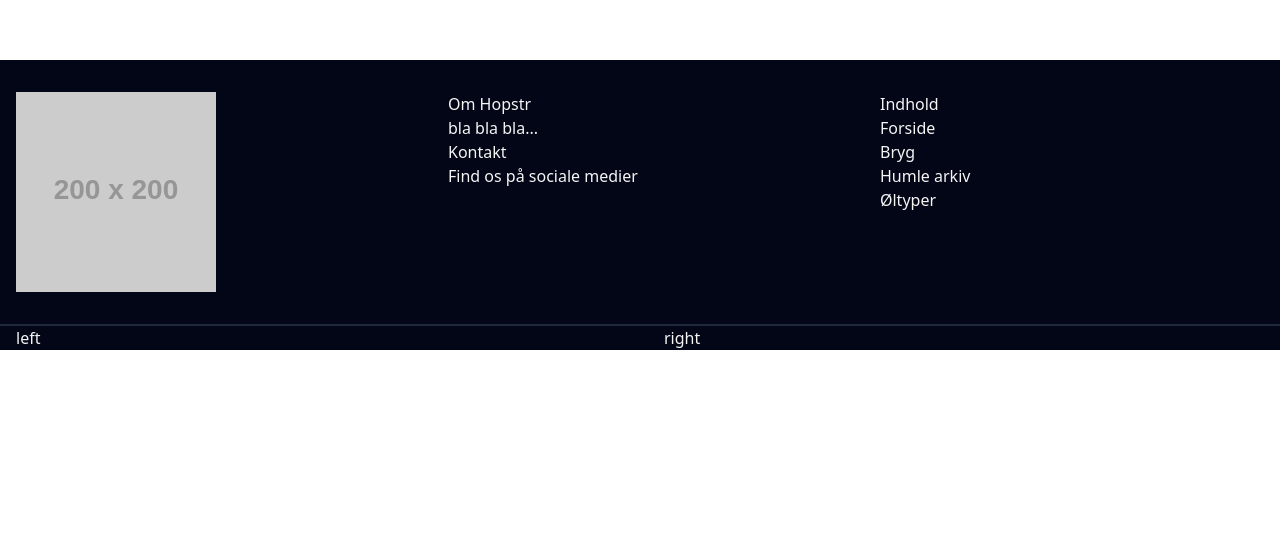
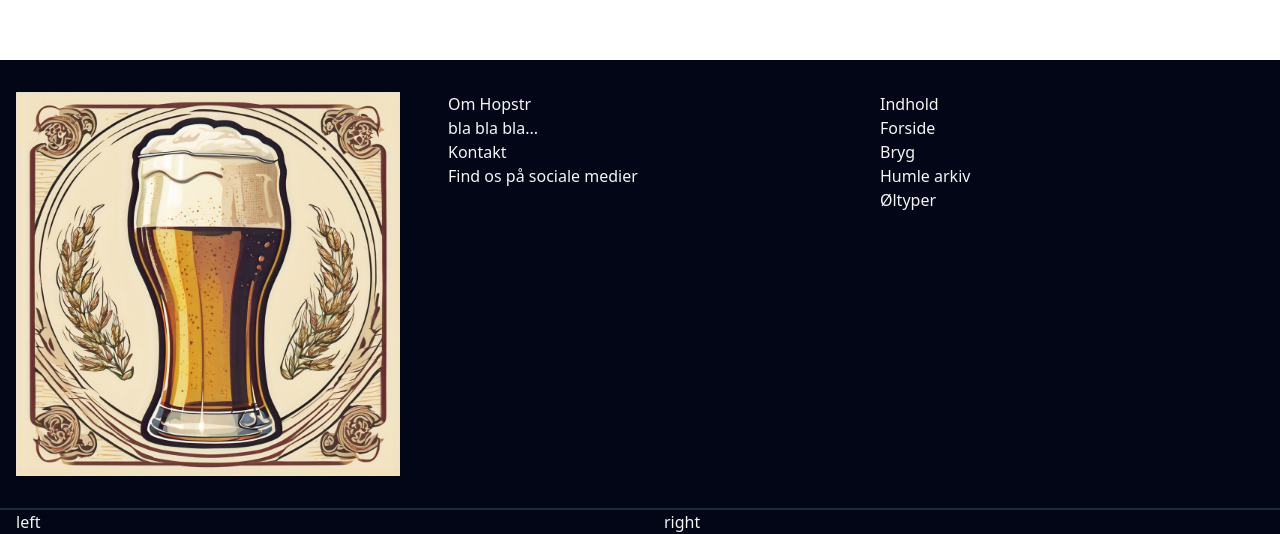
Before and after one commit to kristiannissen/hopstr, an Astro site: page / in a window 1280 px wide. Shown: the part 844-1378 px from the top of the page. Before the commit the page ends 1194 px from the top, so only its background shows below. Built offline with nearby package versions, Linux system fonts and the light colour scheme; Astro itself is replaced by a stand-in of ours; placeholder pictures from the web are drawn by us.

Commit message:
Working on #1

```diff
--- a/src/layouts/Skeleton.astro
+++ b/src/layouts/Skeleton.astro
@@ -5,6 +5,10 @@ import Navigation from "../components/Navigation.astro";
 import Breadcrumbs from "../components/Breadcrumbs.astro";
 
 const { title } = Astro.props.frontmatter || Astro.props;
+
+// Image for footer
+import { Image } from "astro:assets";
+import beerImg from "../assets/images/beerlabel.jpg";
 ---
 
 <!doctype html>
@@ -23,7 +27,7 @@ const { title } = Astro.props.frontmatter || Astro.props;
     <footer class="static text-stone-100 bg-slate-950 mt-20">
       <div class="static grid grid-cols-3 gap-4">
         <div class="px-4 my-8">
-          <img src="https://placehold.co/200" />
+          <Image src={beerImg} alt="Skål!" />
         </div>
         <div class="px-4 my-8">
           <h3>Om Hopstr</h3>
```
